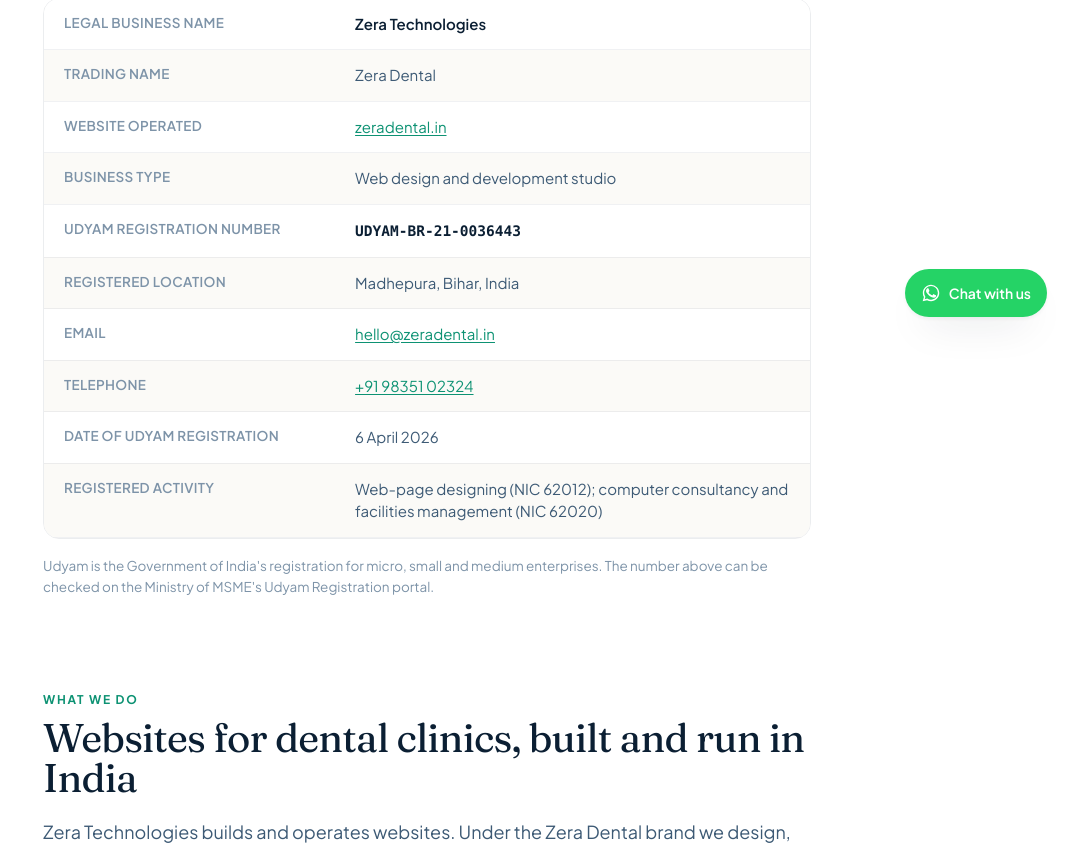
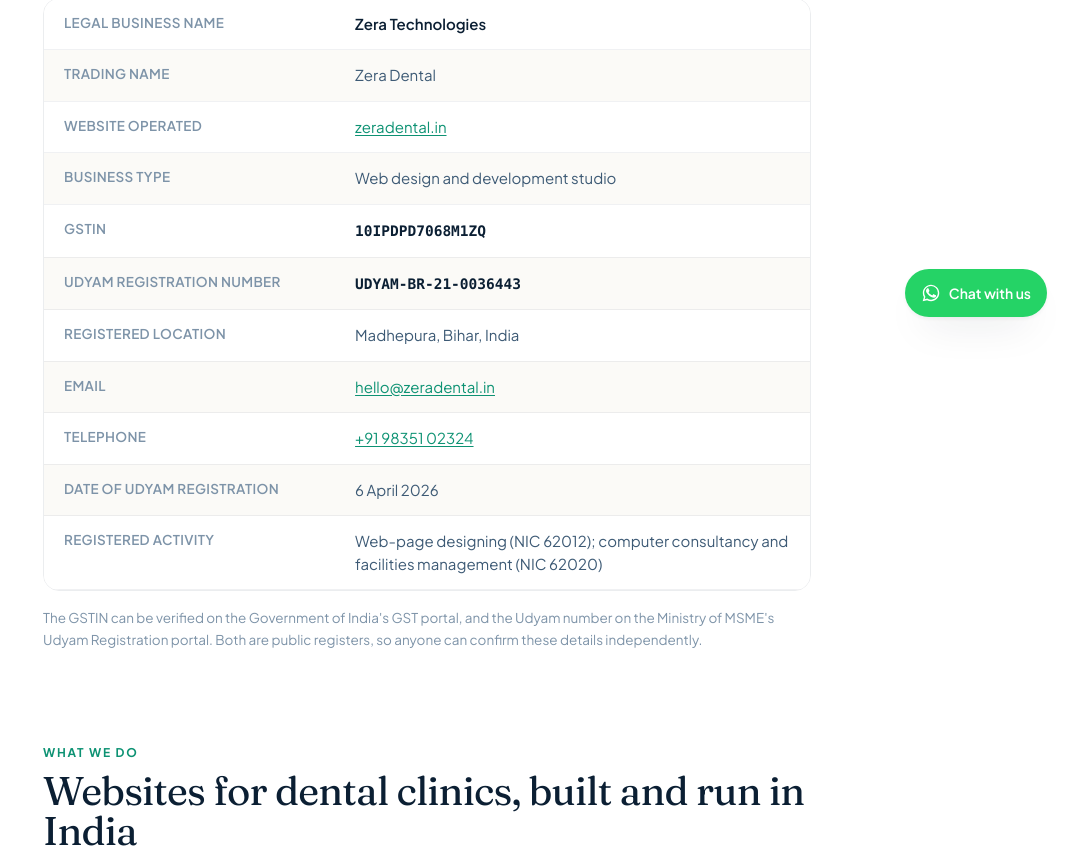
Before and after one commit to zeradental3585-dotcom/zeradental, a Next.js app: page /business-information in a window 1280 px wide. Shown: the part 463-1311 px from the top of the page, without its empty margins (213-1280 px from the left). Built offline with nearby package versions, Linux system fonts and the light colour scheme; no server answers.

Commit message:
Business information: add GSTIN row and note both registers are public

```diff
--- a/app/business-information/page.tsx
+++ b/app/business-information/page.tsx
@@ -37,6 +37,7 @@
   { label: 'Trading name', value: `${SITE.name}` },
   { label: 'Website operated', value: <a href={SITE.url} className="text-mint-600 underline underline-offset-2">{SITE.domain}</a> },
   { label: 'Business type', value: 'Web design and development studio' },
+  { label: 'GSTIN', value: <span className="font-mono text-[14.5px] font-semibold text-ink">{SITE.gstin}</span> },
   { label: 'Udyam Registration Number', value: <span className="font-mono text-[14.5px] font-semibold text-ink">{SITE.udyam}</span> },
   { label: 'Registered location', value: `${SITE.addressLines.join(', ')}` },
   { label: 'Email', value: <a href={`mailto:${SITE.email}`} className="text-mint-600 underline underline-offset-2">{SITE.email}</a> },
@@ -96,8 +97,9 @@
           </table>
         </div>
         <p className="mx-auto mt-4 max-w-3xl text-[13.5px] leading-relaxed text-ink-300">
-          Udyam is the Government of India&apos;s registration for micro, small and medium enterprises. The number above
-          can be checked on the Ministry of MSME&apos;s Udyam Registration portal.
+          The GSTIN can be verified on the Government of India&apos;s GST portal, and the Udyam number on the Ministry of
+          MSME&apos;s Udyam Registration portal. Both are public registers, so anyone can confirm these details
+          independently.
         </p>
       </section>
 
```
